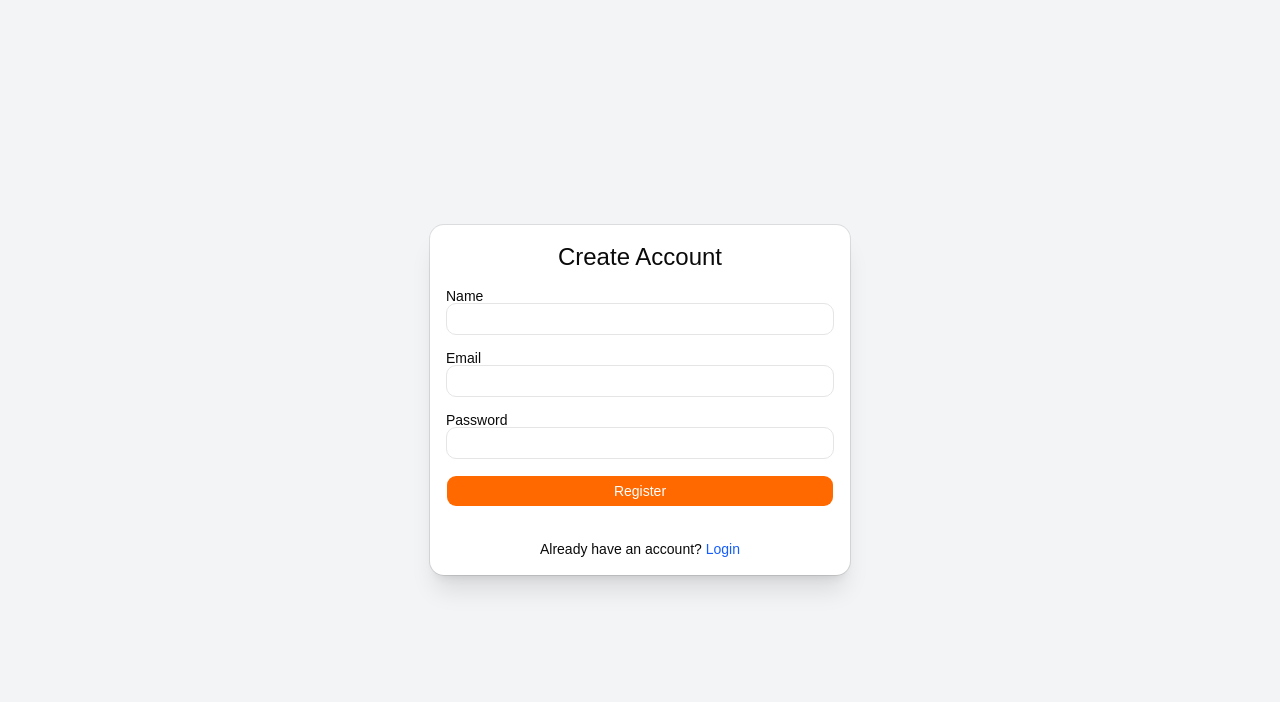
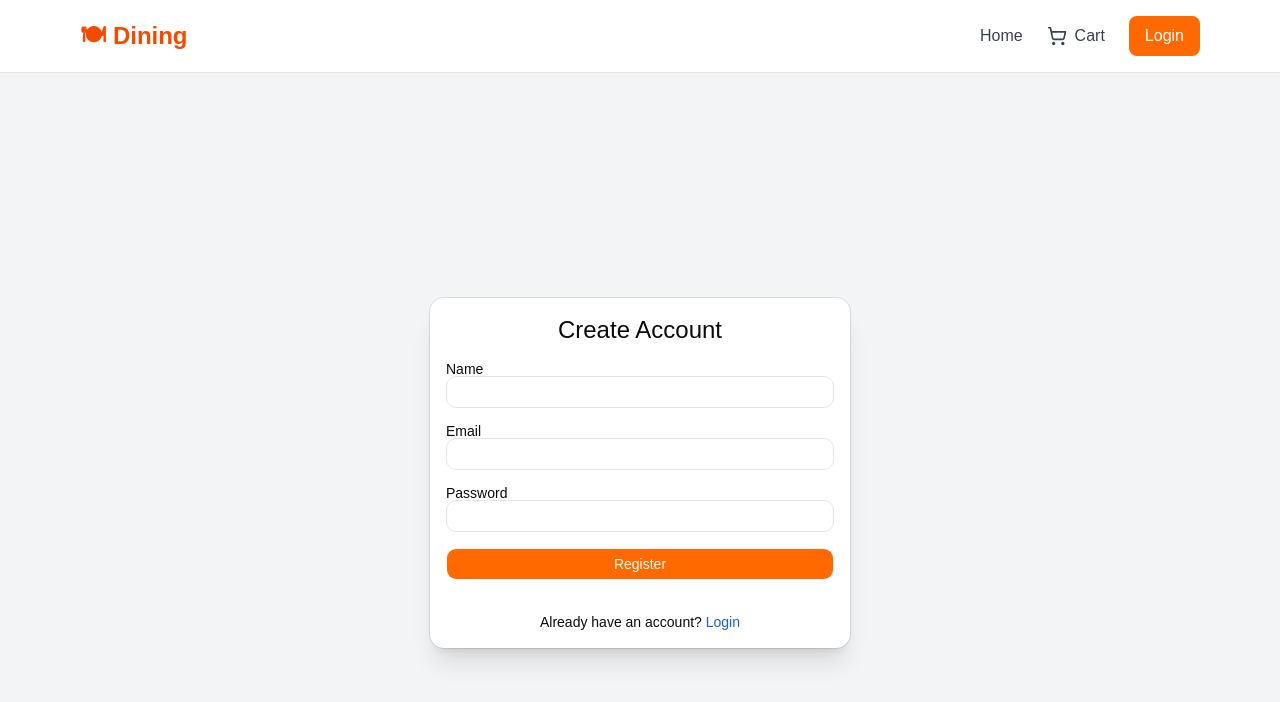
Before and after one commit to vishnupriyalavu/dining-project, a React app in the folder frontend/: page /register in a window 1280 px wide. Shown: the top 702 px of the page. Built offline with nearby package versions, Linux system fonts and the light colour scheme; no server answers; the HTML template or start-up script is replaced by a standard one.

Commit message:
changed the service

```diff
--- a/frontend/src/App.tsx
+++ b/frontend/src/App.tsx
@@ -1,15 +1,24 @@
-import { BrowserRouter, Routes, Route } from "react-router-dom";
-import LoginPage from "./pages/LoginPage";
-import RegisterPage from "./pages/RegisterPage";
+import { BrowserRouter, Routes, Route } from "react-router-dom"
+import Navbar from "./components/Navbar"
+
+import LoginPage from "./pages/LoginPage"
+import RegisterPage from "./pages/RegisterPage"
+import HomePage from "./pages/HomePage"
+
 function App() {
   return (
     <BrowserRouter>
-      <Routes>
-        <Route path="/" element={<LoginPage />} />
-        <Route path="/register" element={<RegisterPage />} />
-      </Routes>
+
+      <Navbar />
+
+<Routes>
+  <Route path="/" element={<HomePage />} />
+  <Route path="/login" element={<LoginPage />} />
+  <Route path="/register" element={<RegisterPage />} />
+</Routes>
+
     </BrowserRouter>
-  );
+  )
 }
 
-export default App;
+export default App
--- /dev/null
+++ b/frontend/src/components/FoodCard.tsx
@@ -0,0 +1,38 @@
+import { Card, CardContent } from "./ui/card"
+import { Button } from "./ui/button"
+
+interface FoodCardProps {
+  name: string
+  price: number
+  image: string
+}
+
+export default function FoodCard({ name, price, image }: FoodCardProps) {
+  return (
+    <Card className="overflow-hidden hover:shadow-lg transition duration-300">
+
+      <img
+        src={image}
+        alt={name}
+        className="w-full h-48 object-cover"
+      />
+
+      <CardContent className="p-4">
+
+        <h3 className="text-lg font-semibold text-gray-800">
+          {name}
+        </h3>
+
+        <p className="text-orange-500 font-bold mt-1">
+          ₹{price}
+        </p>
+
+        <Button className="w-full mt-3 bg-orange-500 hover:bg-orange-600">
+          Add to Cart
+        </Button>
+
+      </CardContent>
+
+    </Card>
+  )
+}
--- /dev/null
+++ b/frontend/src/components/Navbar.tsx
@@ -0,0 +1,49 @@
+import { Link } from "react-router-dom"
+import { ShoppingCart } from "lucide-react"
+
+export default function Navbar() {
+  return (
+    <nav className="w-full border-b bg-white shadow-sm">
+
+      <div className="max-w-6xl mx-auto flex items-center justify-between p-4">
+
+        {/* Logo */}
+        <Link
+          to="/"
+          className="text-2xl font-bold text-orange-600"
+        >
+          🍽 Dining
+        </Link>
+
+        {/* Navigation */}
+        <div className="flex items-center gap-6">
+
+          <Link
+            to="/"
+            className="text-gray-700 hover:text-orange-500"
+          >
+            Home
+          </Link>
+
+          <Link
+            to="/cart"
+            className="flex items-center gap-2 text-gray-700 hover:text-orange-500"
+          >
+            <ShoppingCart size={20} />
+            Cart
+          </Link>
+
+          <Link
+            to="/login"
+            className="bg-orange-500 text-white px-4 py-2 rounded-md hover:bg-orange-600"
+          >
+            Login
+          </Link>
+
+        </div>
+
+      </div>
+
+    </nav>
+  )
+}
--- /dev/null
+++ b/frontend/src/pages/HomePage.tsx
@@ -0,0 +1,74 @@
+import { useEffect, useState } from "react"
+import FoodCard from "../components/FoodCard"
+import { getFoods } from "../services/foodService"
+
+export default function HomePage() {
+
+  const [foods, setFoods] = useState<any[]>([])
+  const [loading, setLoading] = useState(true)
+
+  useEffect(() => {
+    const fetchFoods = async () => {
+      try {
+        const data = await getFoods()
+
+        console.log("API response:", data)
+
+        // Handle both response formats
+        if (Array.isArray(data)) {
+          setFoods(data)
+        } else if (data?.foods) {
+          setFoods(data.foods)
+        } else {
+          setFoods([])
+        }
+
+      } catch (error) {
+        console.error("Error fetching foods:", error)
+      } finally {
+        setLoading(false)
+      }
+    }
+
+    fetchFoods()
+  }, [])
+
+  if (loading) {
+    return (
+      <div className="max-w-6xl mx-auto p-6">
+        <p className="text-gray-500">Loading foods...</p>
+      </div>
+    )
+  }
+
+  return (
+    <div className="max-w-6xl mx-auto p-6">
+
+      <h1 className="text-3xl font-bold text-gray-800">
+        Discover Delicious Food
+      </h1>
+
+      <p className="text-gray-500 mt-2 mb-6">
+        Browse our menu and order your favorite meals.
+      </p>
+
+      {foods.length === 0 ? (
+        <p className="text-gray-500">No foods available.</p>
+      ) : (
+        <div className="grid grid-cols-1 md:grid-cols-2 lg:grid-cols-3 gap-6">
+
+          {foods.map((food) => (
+            <FoodCard
+              key={food.id}
+              name={food.name}
+              price={food.price}
+              image={food.image}
+            />
+          ))}
+
+        </div>
+      )}
+
+    </div>
+  )
+}
--- a/frontend/src/services/api.ts
+++ b/frontend/src/services/api.ts
@@ -1,6 +1,5 @@
-import axios from "axios";
+import axios from "axios"
 
 export const api = axios.create({
-  baseURL: import.meta.env.VITE_API_URL,
-  withCredentials: true,
-});
+  baseURL: import.meta.env.VITE_API_URL
+})
--- a/frontend/src/services/foodService.ts
+++ b/frontend/src/services/foodService.ts
@@ -5,6 +5,8 @@ export const getFoods = async () => {
   return response.data;
 };
 
+
+
 export const getFeaturedFoods = async () => {
   const response = await api.get("/foods/featured");
   return response.data;
```
Also changed, not shown: 1 other file (tests, documents, lock files or other folders).
